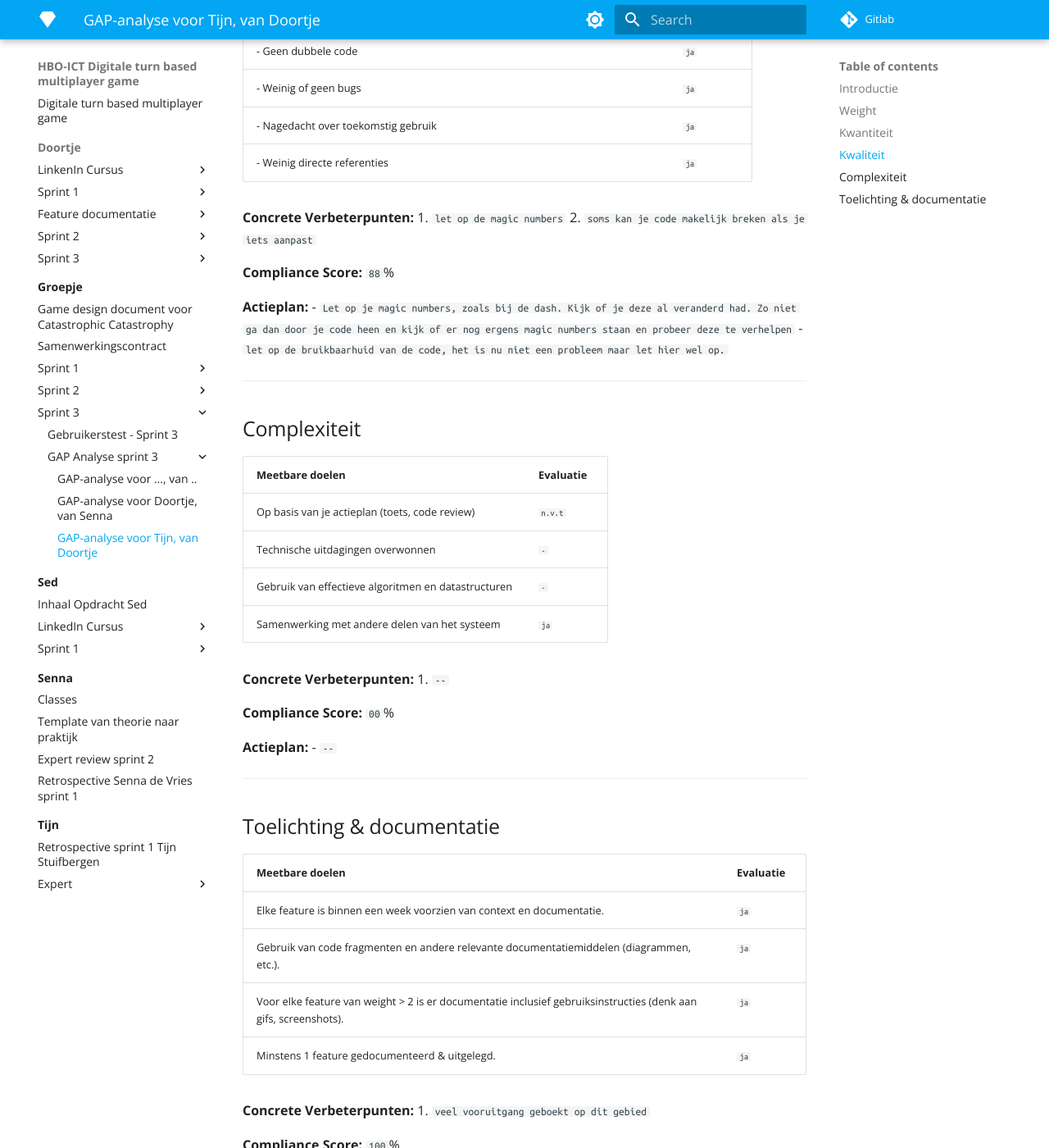
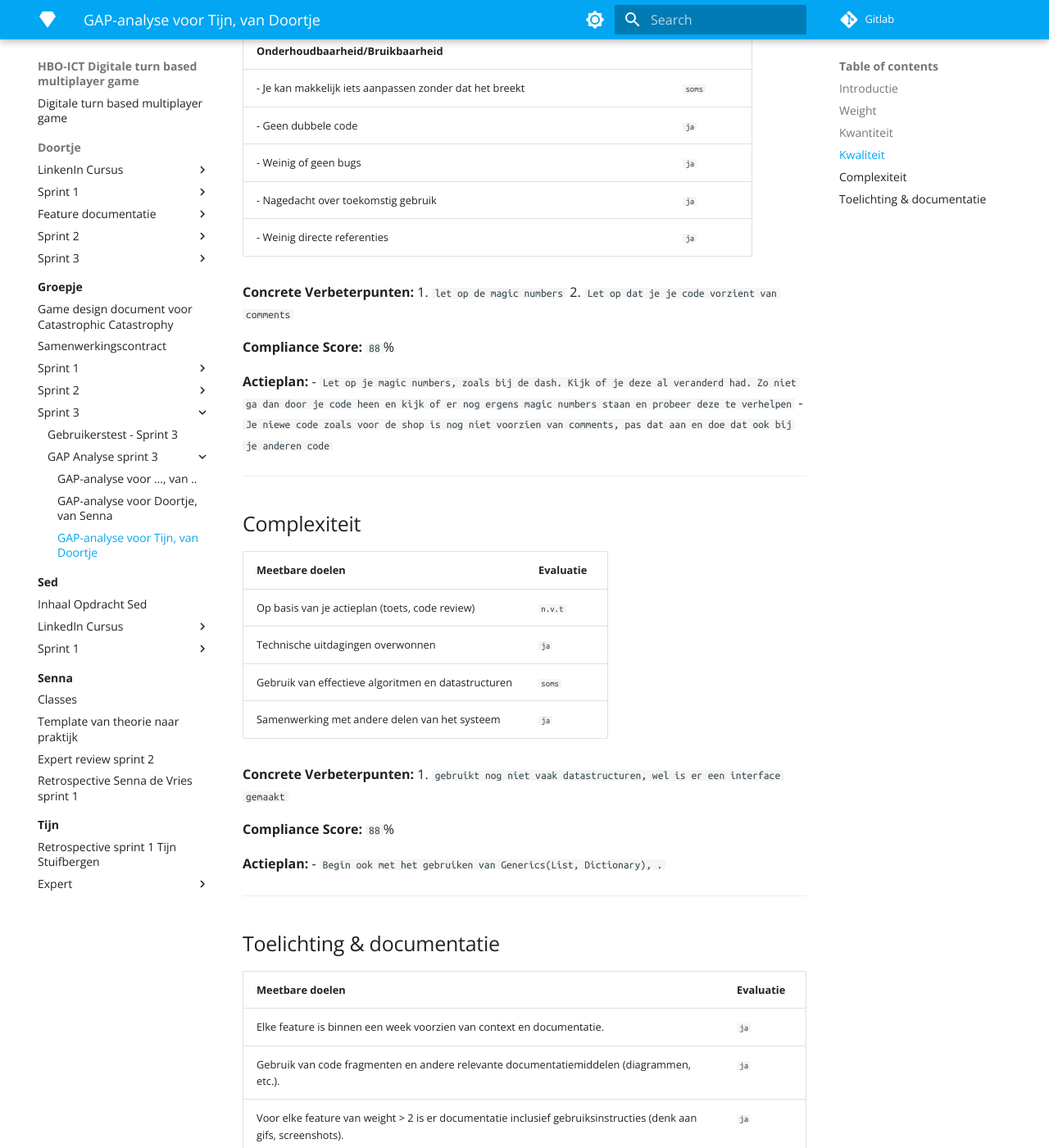
Before and after one commit to Doortje-Geuze/catastrophic-catastrophe, an MkDocs documentation site: the page built from docs/Groepje/Sprint 3/GAP Analyse sprint 3/gap-analyse-voor-tijn.md, in a window 1280 px wide and 1400 px high, scrolled down 1798 px. Shown: the whole window at 82% size. Built offline with MkDocs 1.6.1 and Material for MkDocs 9.7.7, drawn with Linux system fonts in a browser that asks for light colours; nearby versions of some CDN libraries; library files that are not in the unit come from our copies; some of the changed text lies outside the part shown.

Commit message:
gap analyse voor tijn afgemaakt

```diff
--- a/docs/Groepje/Sprint 3/GAP Analyse sprint 3/gap-analyse-voor-tijn.md
+++ b/docs/Groepje/Sprint 3/GAP Analyse sprint 3/gap-analyse-voor-tijn.md
@@ -8,11 +8,13 @@
 
 | **Feature**                                    | **Weight** | **Commit/Link**                     |
 |------------------------------------------------|------------|--------------------------------------|
-| `currency toegevoegd`                       | `3`    | [Currency](https://gitlab.fdmci.hva.nl/propedeuse-hbo-ict/onderwijs/2023-2024/out-d-se-gd/blok-4/suuleewooyaa34/-/commit/efbc033a9daf39c82c9b79dbabd75da0184106f7)           |
-| `Upgrade scherm`                       | `2`    | [upgrade sherm ](https://gitlab.fdmci.hva.nl/propedeuse-hbo-ict/onderwijs/2023-2024/out-d-se-gd/blok-4/suuleewooyaa34/-/commit/ed724e96a0d9e3bbda8e3d724d054e19b9dd8bad)           |
+| `currency toegevoegd`                       | `4`    | [Currency](https://gitlab.fdmci.hva.nl/propedeuse-hbo-ict/onderwijs/2023-2024/out-d-se-gd/blok-4/suuleewooyaa34/-/commit/efbc033a9daf39c82c9b79dbabd75da0184106f7)           |
+| `indicator gemaakt voor dash`                       | `3`    | [Dash](https://gitlab.fdmci.hva.nl/propedeuse-hbo-ict/onderwijs/2023-2024/out-d-se-gd/blok-4/suuleewooyaa34/-/commit/9524c03dba8032325472cde6f77d09aedb4eac36)           |
+| `indicator gemaakt voor HP`                       | `2`    | [Hp](https://gitlab.fdmci.hva.nl/propedeuse-hbo-ict/onderwijs/2023-2024/out-d-se-gd/blok-4/suuleewooyaa34/-/commit/e8641e71882c61fac5a99b41ac7de8fef67cfa5b)
+| `Upgrade scherm (nieuwe state)`                       | `3`    | [upgrade sherm ](https://gitlab.fdmci.hva.nl/propedeuse-hbo-ict/onderwijs/2023-2024/out-d-se-gd/blok-4/suuleewooyaa34/-/commit/ed724e96a0d9e3bbda8e3d724d054e19b9dd8bad)           |
 | `correcte hitboxes`                       | `1`    | [correcte hirboxes commit](https://gitlab.fdmci.hva.nl/propedeuse-hbo-ict/onderwijs/2023-2024/out-d-se-gd/blok-4/suuleewooyaa34/-/commit/791b15a6511706f4686f224ce2971c850eb56088)           |
 | `upgrades kunnen kopen`                       | `4`    | [upgrades kopen](https://gitlab.fdmci.hva.nl/propedeuse-hbo-ict/onderwijs/2023-2024/out-d-se-gd/blok-4/suuleewooyaa34/-/commit/6523fdf9c630cf4464ae7639a8fe7459f9762127)            |
-| **Totaal Weight:**                             | `0`    |                                      |
+| **Totaal Weight:**                             | `17`    |                                      |
 
 ---
 
@@ -56,13 +58,13 @@
 
 **Concrete Verbeterpunten:**
 1. ` let op de magic numbers`
-2. `soms kan je code makelijk breken als je iets aanpast`
+2. `Let op dat je je code vorzient van comments`
 
 **Compliance Score:** `88`%
 
 **Actieplan:**
 - `Let op je magic numbers, zoals bij de dash. Kijk of je deze al veranderd had. Zo niet ga dan door je code heen en kijk of er nog ergens magic numbers staan en probeer deze te verhelpen`
-- `let op de bruikbaarhuid van de code, het is nu niet een probleem maar let hier wel op.`
+- `Je niewe code zoals voor de shop is nog niet voorzien van comments, pas dat aan en doe dat ook bij je anderen code`
 
 ---
 
@@ -71,17 +73,17 @@
 | **Meetbare doelen**                            | **Evaluatie**                                    |
 |------------------------------------------------|-------------------------------------------------|
 | Op basis van je actieplan (toets, code review) | `n.v.t` |
-| Technische uitdagingen overwonnen              | `-` |
-| Gebruik van effectieve algoritmen en datastructuren | `-` |
+| Technische uitdagingen overwonnen              | `ja` |
+| Gebruik van effectieve algoritmen en datastructuren | `soms` |
 | Samenwerking met andere delen van het systeem  | `ja` |
 
 **Concrete Verbeterpunten:**
-1. `--`
+1. `gebruikt nog niet vaak datastructuren, wel is er een interface gemaakt`
 
-**Compliance Score:** `00`%
+**Compliance Score:** `88`%
 
 **Actieplan:**
-- `--`
+- `Begin ook met het gebruiken van Generics(List, Dictionary), .`
 
 ---
 
```
Also changed, not shown: other parts of docs/Groepje/Sprint 3/GAP Analyse sprint 3/gap-analyse-voor-tijn.md (+1 -1 lines).
